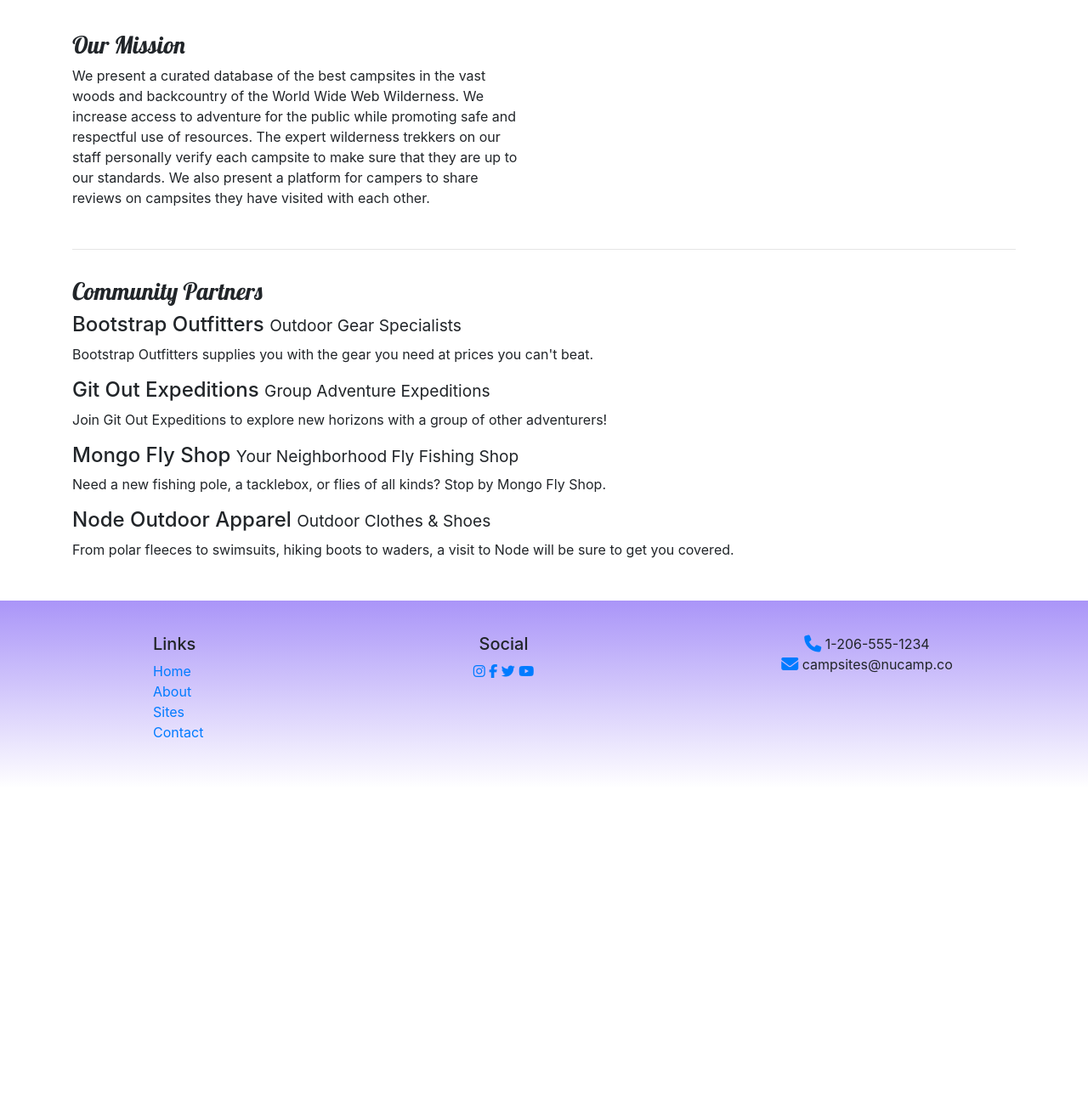
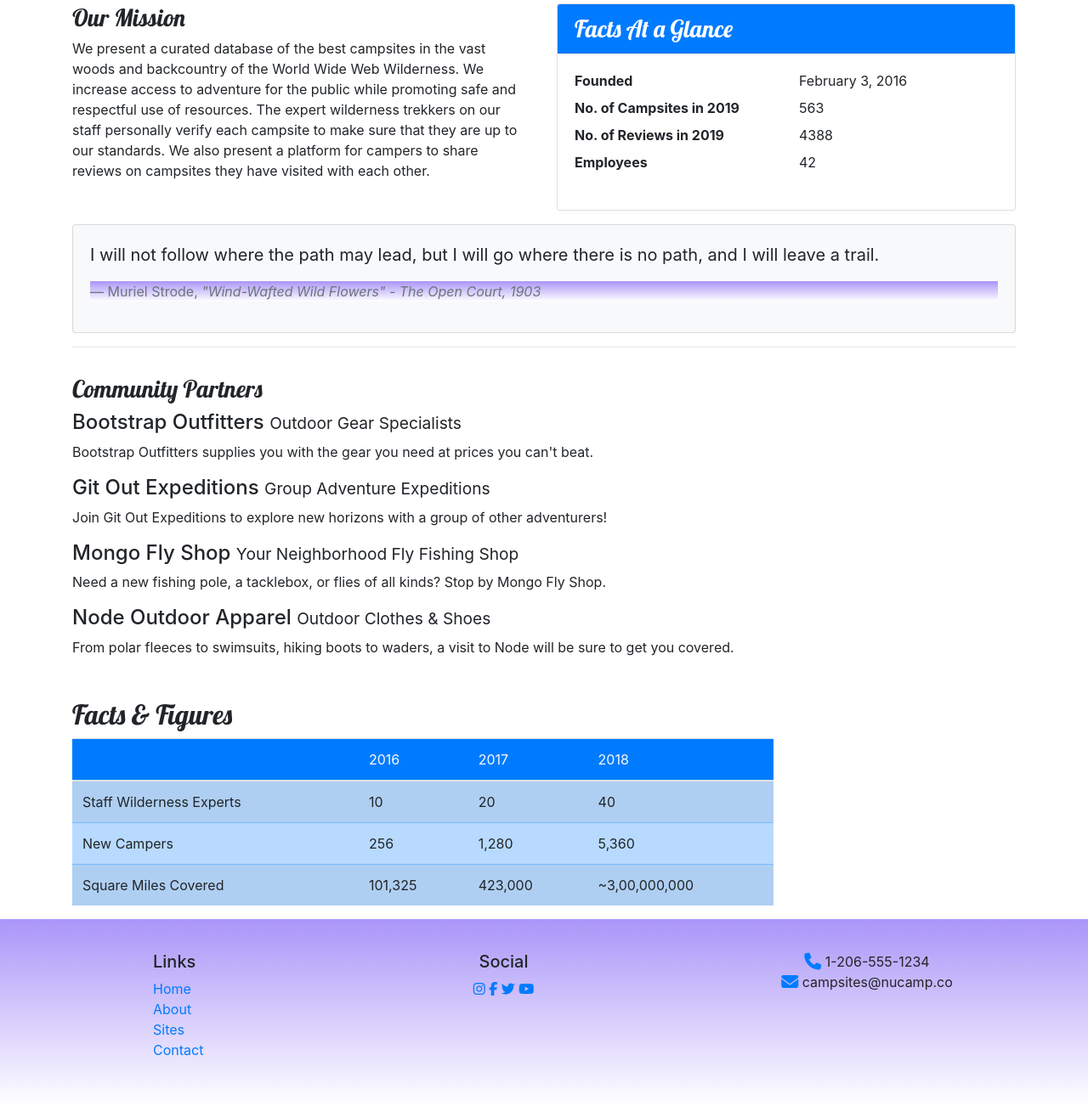
Before and after one commit to ian102423/NPM-project, a website: page aboutus.html in a window 1280 px wide. Shown: the part 450-1752 px from the top of the page at 85% size. Before the commit the page ends 1378 px from the top, so only its background shows below. Drawn offline with nearby package versions, Linux system fonts and the light colour scheme.

Commit message:
Tables and Cards

```diff
--- a/aboutus.html
+++ b/aboutus.html
@@ -56,20 +56,41 @@
         </div>
       </div>
 
-      <div class="row" id="margin-top-bot">
+      <div class="row row-content">
         <div class="col-sm-6">
-          <h3>Our Mission</h3>
-          <p>
-            We present a curated database of the best campsites in the vast
-            woods and backcountry of the World Wide Web Wilderness. We increase
-            access to adventure for the public while promoting safe and
-            respectful use of resources. The expert wilderness trekkers on our
-            staff personally verify each campsite to make sure that they are up
-            to our standards. We also present a platform for campers to share
-            reviews on campsites they have visited with each other.
-          </p>
+            <h3>Our Mission</h3>
+            <p>We present a curated database of the best campsites in the vast woods and backcountry of the World Wide Web Wilderness. We increase access to adventure for the public while promoting safe and respectful use of resources. The expert wilderness trekkers on our staff personally verify each campsite to make sure that they are up to our standards. We also present a platform for campers to share reviews on campsites they have visited with  each other.</p>
         </div>
-      </div>
+        <div class="col-sm-6">
+            <div class="card">
+                <h3 class="card-header bg-primary text-white">Facts At a Glance</h3>
+                <div class="card-body">
+                    <dl class="row">
+                        <dt class="col-6">Founded</dt>
+                        <dd class="col-6">February 3, 2016</dd>
+                        <dt class="col-6">No. of Campsites in 2019</dt>
+                        <dd class="col-6">563</dd>
+                        <dt class="col-6">No. of Reviews in 2019</dt>
+                        <dd class="col-6">4388</dd>
+                        <dt class="col-6">Employees</dt>
+                        <dd class="col-6">42</dd>
+                    </dl>
+                </div>
+            </div>
+        </div>
+
+        <div class="col">
+            <div class="card card-body bg-light mt-3">
+                <blockquote class="blockquote">
+                    <p class="mb-0">I will not follow where the path may lead, but I will go where there is no path, and I will leave a trail.</p>
+                    <footer class="blockquote-footer">Muriel Strode,
+                        <cite title="Source Title">"Wind-Wafted Wild Flowers" -
+                        The Open Court, 1903</cite>
+                    </footer>
+                </blockquote>
+        </div>
+        </div>
+    </div>
       <hr>
       <div class="row" id="margin-top-bot">
         <div class="col-12">
@@ -100,9 +121,47 @@
           </p>
         </div>
       </div>
-    </div c>
 
-    <footer id="padding-top-bot">
+      <div class="row row-content">
+        <div class="col-sm-9">
+          <h2>Facts &amp; Figures</h2>
+          <div class="table-responsive">
+                 <table class="table table-striped">
+              <thead>
+                  <tr class="bg-primary text-light">
+                      <th></th>
+                      <th>2016</th>
+                      <th>2017</th>
+                      <th>2018</th>
+                  </tr>
+                  </thead>
+              <tbody class="table-primary">
+                        <tr>
+                            <th>Staff Wilderness Experts</th>
+                            <td>10</td>
+                            <td>20</td>
+                            <td>40</td>
+                        </tr>
+                        <tr>
+                            <th>New Campers</th>
+                            <td>256</td>
+                            <td>1,280</td>
+                            <td>5,360</td>
+                        </tr>
+                        <tr>
+                            <th>Square Miles Covered</th>
+                            <td>101,325</td>
+                            <td>423,000</td>
+                            <td>~3,00,000,000</td>
+                        </tr>
+                    </tbody>
+                </table>
+            </div>
+        </div>
+   </div>
+    </div>
+
+    <footer class="site-footer" id="padding-top-bot">
       <div class="container">
         <div class="row">
           <div class="col-4 col-sm-2 offset-1">
--- a/style.css
+++ b/style.css
@@ -36,6 +36,11 @@
   background-color: #901CAD;
 }
 
+.site-footer{
+  background-image: linear-gradient(#b7a8f8, white);
+  padding: 20px 0px;
+}
+
 /* #header {
   padding-left: 3rem;
 } */
```
